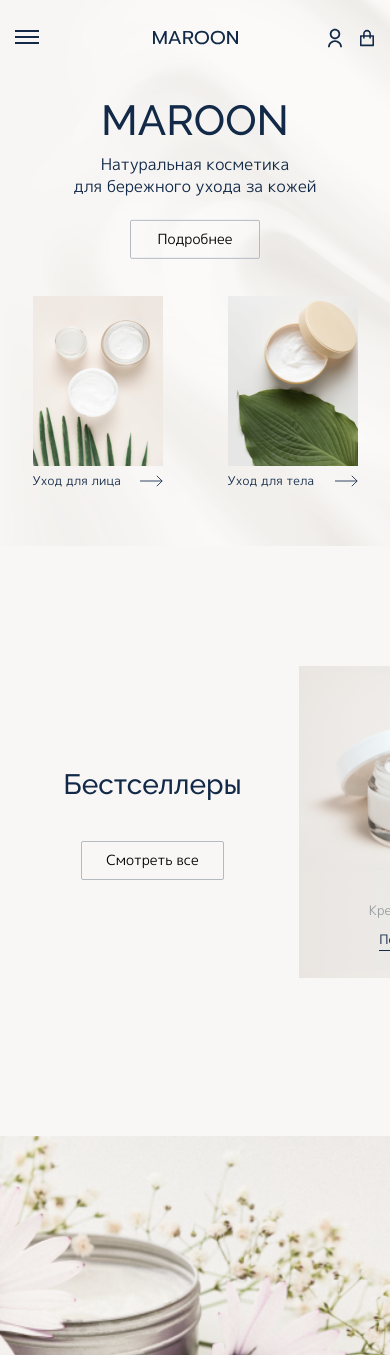
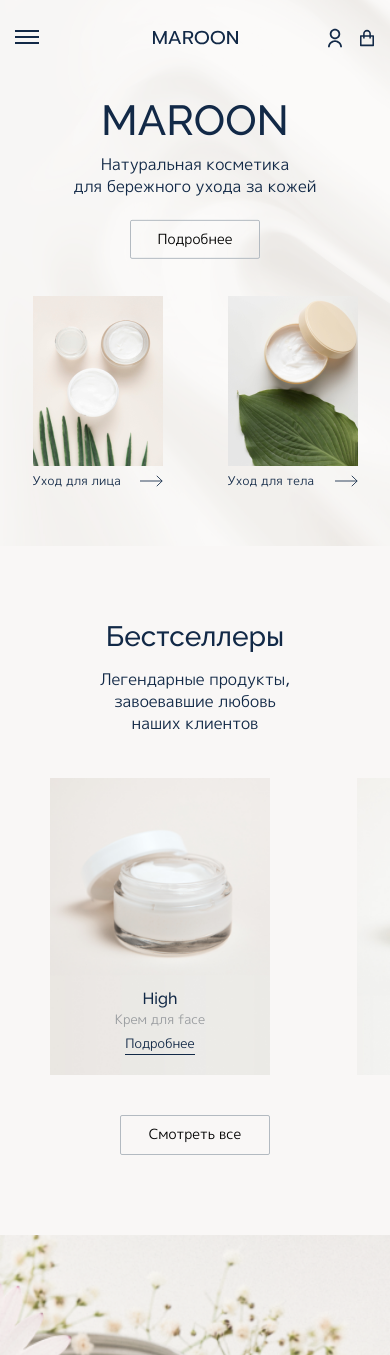
Before and after one commit to Smolib/maroon, a React (Create React App) app: page / in a window 390 px wide. Shown: the top 1355 px of the page. Built offline with nearby package versions, Linux system fonts and the light colour scheme.

Commit message:
feat: реализовать адаптивное поведение swiper-а

```diff
--- a/src/components/Main/BestSellersSection/BestSellersSection.scss
+++ b/src/components/Main/BestSellersSection/BestSellersSection.scss
@@ -13,11 +13,24 @@ $size-of-mobile: 450px;
     margin-bottom: 36px;
     gap: 39px;
   }
+  @media screen and (max-width: $size-of-mobile) {
+    flex-direction: column;
+    gap: 0;
+    margin: 73px 0 80px;
+    padding: 0;
+    align-items: center;
+  }
   &__description-area {
     min-width: 215px;
     display: flex;
     flex-direction: column;
     justify-content: center;
+    @media screen and (max-width: $size-of-mobile) {
+      width: 100%;
+      align-items: center;
+      max-width: 190px;
+      padding: 0 0 44px;
+    }
   }
   &__title {
     font-size: 32px;
@@ -38,15 +51,13 @@ $size-of-mobile: 450px;
     line-height: 26px;
     margin: 0 0 15px;
     @media screen and (max-width: $size-of-mobile) {
-      &:first-of-type {
-        display: none;
-      }
       font-size: 16px;
       line-height: 22px;
       text-align: center;
       margin-bottom: 0;
     }
-  }&__button {
+  }
+  &__button {
     margin: 18px auto 0 0;
     padding: 8px 24px 9px;
     border: 1px solid var(--color-of-border-button);
@@ -73,11 +84,15 @@ $size-of-mobile: 450px;
     &:focus::before {
       width: 100%;
     }
+    @media screen and (max-width: $size-of-tablet) {
+      margin-bottom: 15px;
+    }
 
     @media screen and (max-width: $size-of-mobile) {
       font-size: 14px;
       line-height: 20px;
       margin: 25px auto 0;
+      padding: 8px 28px 10px;
     }
   }
   &__button-name {
--- a/src/components/Main/BestSellersSection/BestSellersSection.tsx
+++ b/src/components/Main/BestSellersSection/BestSellersSection.tsx
@@ -1,15 +1,19 @@
+import useCurrentWidth from "../../../hooks/useCurrentWidth";
 import "./BestSellersSection.scss";
 import SwiperBestsellers from "./SwiperBestsellers/SwiperBestsellers";
 
 function BestSellersSection() {
+  const width = useCurrentWidth();
+
   return (
     <section className="bestsellers">
       <div className="bestsellers__description-area">
         <h2 className="bestsellers__title">Бестселлеры</h2>
         <p className="bestsellers__text">Легендарные продукты, завоевавшие любовь наших клиентов</p>
-        <button className="bestsellers__button"><span className="bestsellers__button-name">Смотреть все</span></button>
+        {width > 450 && <button className="bestsellers__button"><span className="bestsellers__button-name">Смотреть все</span></button>}
       </div>
-      <SwiperBestsellers />
+      <SwiperBestsellers width={width}/>
+      {width <= 450 && <button className="bestsellers__button"><span className="bestsellers__button-name">Смотреть все</span></button>}
     </section>
   );
 }
--- a/src/components/Main/BestSellersSection/SwiperBestsellers/BestSellerCard/BestSellerCard.scss
+++ b/src/components/Main/BestSellersSection/SwiperBestsellers/BestSellerCard/BestSellerCard.scss
@@ -1,3 +1,5 @@
+$size-of-tablet: 800px;
+$size-of-mobile: 450px;
 .bestseller-card {
   width: 230px;
   height: 312px;
@@ -7,6 +9,10 @@
   align-items: center;
   background-position: center;
   background-size: 230px auto;
+  @media screen and (max-width: $size-of-mobile) {
+    width: 220px;
+    height: 297px;
+  }
   &__title {
     font-family: var(--font-of-title);
     font-weight: 500;
@@ -18,6 +24,9 @@
     font-size: 13px;
     color: #9a9da0;
     margin: 0 0 14px;
+    @media screen and (max-width: $size-of-mobile) {
+      margin-bottom: 9px;
+    }
   }
   &__link {
     font-weight: 400;
@@ -27,5 +36,8 @@
     border-bottom: 1px solid #122947;
     text-decoration: none;
     padding-bottom: 3px;
+    @media screen and (max-width: $size-of-mobile) {
+      margin-bottom: 20px;
+    }
   }
 }
--- a/src/components/Main/BestSellersSection/SwiperBestsellers/SwiperBestsellers.scss
+++ b/src/components/Main/BestSellersSection/SwiperBestsellers/SwiperBestsellers.scss
@@ -4,14 +4,27 @@ $size-of-mobile: 450px;
   position: relative;
   padding: 138px 0 122px;
   height: 312px;
+  @media screen and (max-width: $size-of-tablet) {
+    padding-top: 120px;
+  }
+  @media screen and (max-width: $size-of-mobile) {
+    padding: 0;
+    gap: 0;
+    max-width: 100vw;
+    margin-left: 50px;
+  }
+
   &-navigate-block {
     display: flex;
     flex-direction: row;
     gap: 24px;
     justify-content: end;
     padding: 19px 93px 0 0;
-  }
-  @media screen and (max-width: $size-of-tablet) {
-    padding-top: 120px;
+    @media screen and (max-width: $size-of-tablet) {
+      padding: 20px 40px 0 0;
+    }
+    @media screen and (max-width: $size-of-mobile) {
+      display: none;
+    }
   }
 }
--- a/src/components/Main/BestSellersSection/SwiperBestsellers/SwiperBestsellers.tsx
+++ b/src/components/Main/BestSellersSection/SwiperBestsellers/SwiperBestsellers.tsx
@@ -8,25 +8,20 @@ import BestSellerCard from "./BestSellerCard/BestSellerCard";
 import items from "../../../../mocks/items";
 import "./SwiperBestsellers.scss";
 import NavigateButton from "../../../utils-components/SlidePrevButton/NavigateButton";
-import useCurrentWidth from "../../../../hooks/useCurrentWidth";
+import useSettingsMainSwiper from "../../../../hooks/useSettingsMainSwiper";
 
-function SwiperBestsellers() {
-  const width = useCurrentWidth();
-  const slidesPerView = width / 355;
-  let slidesPerGroup = 0;
-  if (width >= 1110) {
-    slidesPerGroup = 3;
-  } else if (width >= 700) {
-    slidesPerGroup = 2;
-  } else {
-    slidesPerGroup = 1;
-  }
+type SwiperBestsellersProps = {
+  width: number;
+};
+function SwiperBestsellers({ width }: SwiperBestsellersProps) {
+  const { slidesPerView, slidesPerGroup, spaceBetween } = useSettingsMainSwiper(width);
+
   return (
     <Swiper
       modules={[Scrollbar]}
       slidesPerView={slidesPerView}
       slidesPerGroup={slidesPerGroup}
-      spaceBetween={30}
+      spaceBetween={spaceBetween}
       loop
     >
       <div className="swiper-navigate-block">
--- /dev/null
+++ b/src/hooks/useSettingsMainSwiper.tsx
@@ -0,0 +1,33 @@
+import { useEffect, useState } from "react";
+
+function useSettingsMainSwiper(width: number) {
+  const [slidesPerView, setSlidesPerView] = useState(0);
+  const [slidesPerGroup, setSlidesPerGroup] = useState(0);
+  const [spaceBetween, setSpaceBetween] = useState(0);
+
+  useEffect(() => {
+    if (width >= 1110) {
+      const slidesCount = width / 355;
+      setSlidesPerView(slidesCount < 3.85 ? slidesCount : 3.85);
+      setSlidesPerGroup(3);
+      setSpaceBetween(30);
+    } else if (width >= 700) {
+      const slidesCount = width / 425.5;
+      setSlidesPerView(slidesCount < 1.8 ? slidesCount : 1.8);
+      setSlidesPerGroup(2);
+      setSpaceBetween(0);
+    } else {
+      setSlidesPerView(1.27);
+      setSlidesPerGroup(1);
+      setSpaceBetween(0);
+    }
+  }, [width]);
+
+  return {
+    slidesPerView,
+    slidesPerGroup,
+    spaceBetween,
+  };
+}
+
+export default useSettingsMainSwiper;
--- /dev/null
+++ b/src/utils/consts.js
@@ -0,0 +1,2 @@
+// eslint-disable-next-line import/prefer-default-export
+export const widthMobile = 450;
```
